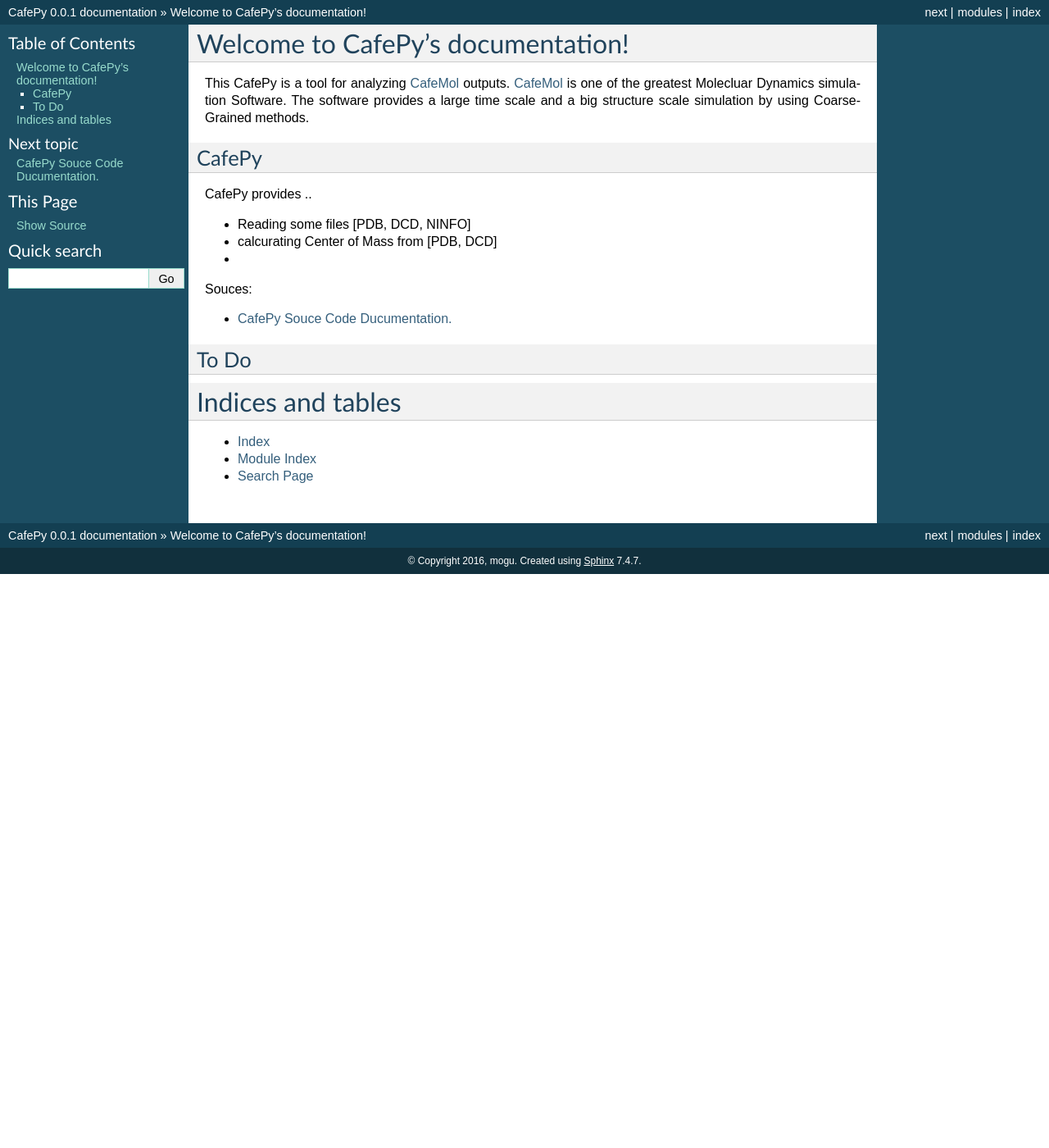
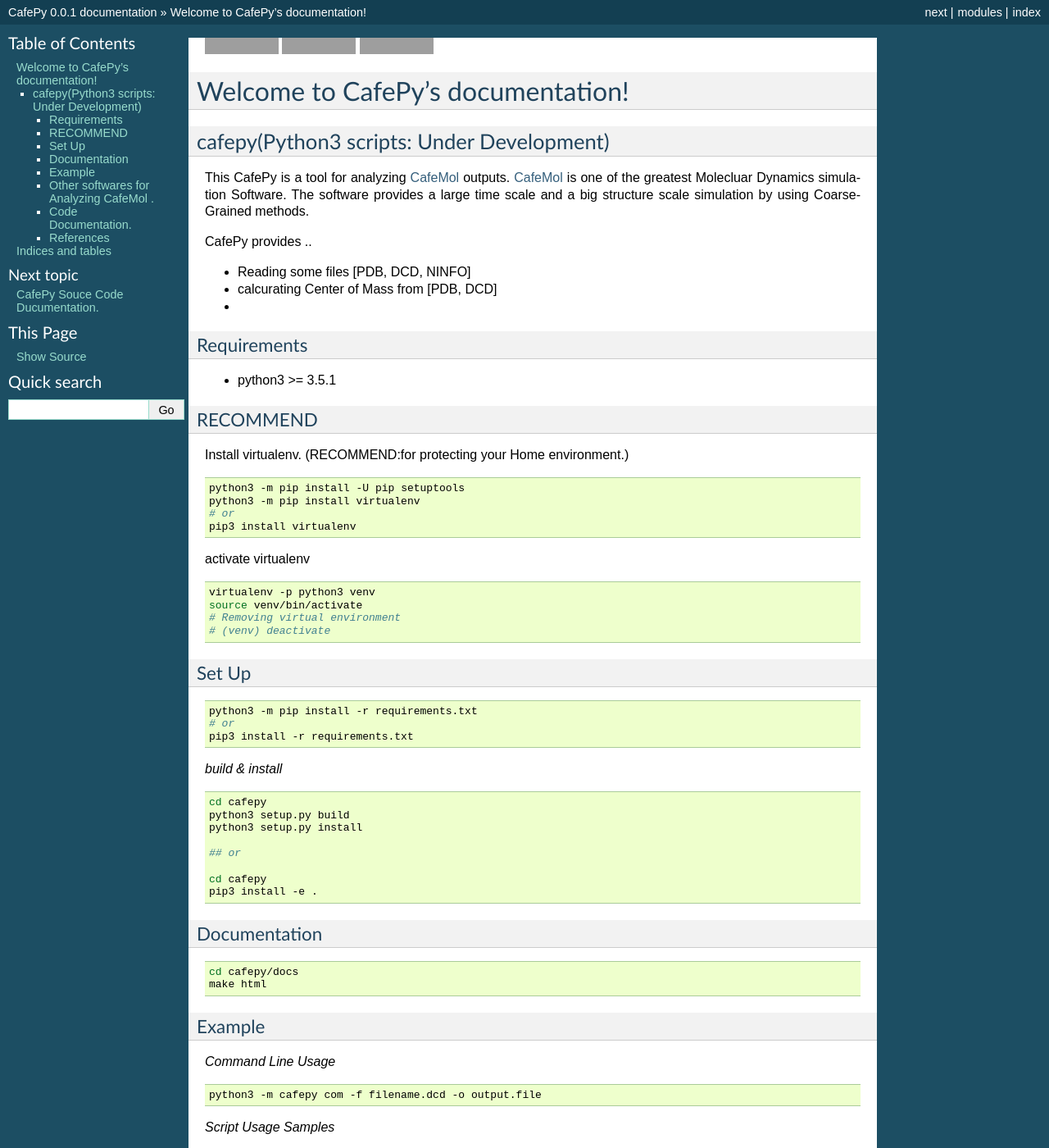
Before and after one commit to Moguf/cafepy, a Sphinx documentation site: the page built from docs/source/index.rst, in a window 1280 px wide and 1400 px high. Shown: the whole window at 82% size. Built offline with Sphinx 7.4.7, drawn with Linux system fonts in a browser that asks for light colours; some of the changed text lies outside the part shown; grey boxes are pictures that could not be loaded.

```diff
--- a/docs/source/index.rst
+++ b/docs/source/index.rst
@@ -1,15 +1,28 @@
+.. -*- mode: rst -*-
+
 .. CafePy documentation master file, created by
    sphinx-quickstart on Mon Aug 22 15:55:05 2016.
    You can adapt this file completely to your liking, but it should at least
    contain the root `toctree` directive.
 
+|Travis|_ |Coveralls|_ |Python35|
+
+.. |Travis| image:: https://travis-ci.org/Moguf/cafepy.svg?branch=master
+.. _Travis: https://travis-ci.org/Moguf/cafepy
+
+.. |Coveralls| image:: https://coveralls.io/repos/github/Moguf/cafepy/badge.svg?branch=master
+.. _Coveralls: https://coveralls.io/github/Moguf/cafepy?branch=master
+
+.. |Python35| image:: https://img.shields.io/badge/python-3.5-blue.svg
+
 Welcome to CafePy's documentation!
 ==================================
 
+
+cafepy(Python3 scripts: Under Development)
+------------------------------------------
+
 This CafePy is a tool for analyzing `CafeMol`_ outputs. `CafeMol`_ is one of the greatest Molecluar Dynamics simulation Software. The software provides a large time scale and a big structure scale simulation by using Coarse-Grained methods.
-
-CafePy
-------
 
 CafePy provides ..
 
@@ -17,7 +30,102 @@ CafePy provides ..
 * calcurating Center of Mass from [PDB, DCD]
 * .. Now under development.
 
-Souces:
+Requirements
+^^^^^^^^^^^^
+
+- python3 >= 3.5.1
+
+
+RECOMMEND
+^^^^^^^^^^^^
+
+Install virtualenv. (RECOMMEND:for protecting your Home environment.)
+
+.. code-block:: bash
+
+  python3 -m pip install -U pip setuptools
+  python3 -m pip install virtualenv
+  # or
+  pip3 install virtualenv
+
+activate virtualenv
+
+.. code-block:: bash
+
+  virtualenv -p python3 venv
+  source venv/bin/activate
+  # Removing virtual environment
+  # (venv) deactivate
+
+
+Set Up
+^^^^^^^^^^^^
+
+.. code-block:: bash
+
+   python3 -m pip install -r requirements.txt
+   # or
+   pip3 install -r requirements.txt
+
+
+*build & install*
+
+
+.. code-block:: bash
+
+   cd cafepy
+   python3 setup.py build
+   python3 setup.py install
+
+   ## or
+
+   cd cafepy
+   pip3 install -e .
+
+
+Documentation
+^^^^^^^^^^^^^^^^^^^^^^^^
+
+.. code-block:: bash
+
+   cd cafepy/docs
+   make html
+
+
+Example
+^^^^^^^
+
+*Command Line Usage*
+
+
+.. code-block:: bash
+
+   python3 -m cafepy com -f filename.dcd -o output.file
+
+
+*Script Usage Samples*
+
+
+.. code-block:: python
+
+   import cafepy
+
+
+
+
+Other softwares for Analyzing CafeMol .
+^^^^^^^^^^^^^^^^^^^^^^^^^^^^^^^^^^^^^^^^^^^^^^^^
+
+You can get a lot of information from below.
+
+* https://github.com/ToruNiina/Coffee-mill
+* https://github.com/mash-it/CafeMolAnalysis
+* https://github.com/noinil/pinang
+* https://github.com/naotohori/cafysis
+
+
+Code Documentation.
+^^^^^^^^^^^^^^^^^^^^^^^^
 
 .. toctree::
    :maxdepth: 1
@@ -25,8 +133,12 @@ Souces:
    cafepy
 
 
-To Do
------
+References
+^^^^^^^^^^^^^
+
+* CafeMol_ Project.
+
+.. _CafeMol: http://www.cafemol.org
 
 
 Indices and tables
```
Also changed, not shown: other parts of docs/source/index.rst (+0 -2 lines), README.rst (+1 -80 lines).
